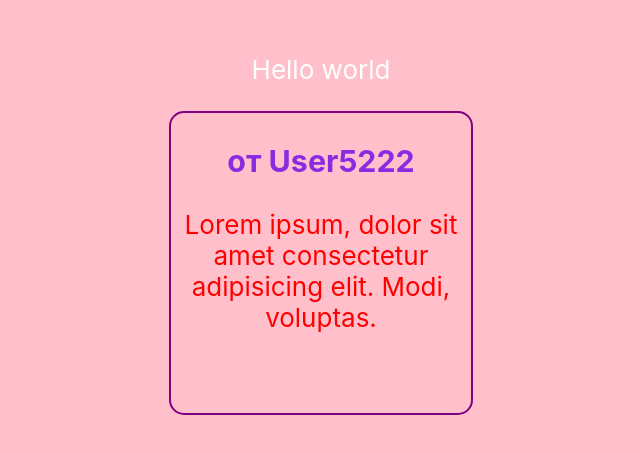
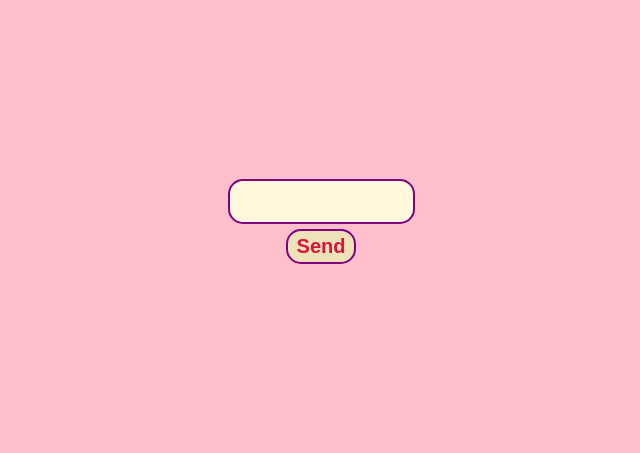
Before and after one commit to KazakOlga/React-GB, a React (Create React App) app in the folder react-gb/: page / in a window 1280 px wide. Shown: the part 179-632 px from the top of the page, without its empty margins (319-959 px from the left). Built offline with nearby package versions, Linux system fonts and the light colour scheme.

Commit message:
Lesson 2

```diff
--- a/react-gb/src/App.css
+++ b/react-gb/src/App.css
@@ -19,14 +19,47 @@
   color: white;
 }
 .message {
-  width: 300px;
-  height: 300px;
+  margin: 5px;
+  min-height: 100px;
+  width: 200px;
+  border: 2px solid purple;
+  border-radius: 15px;
+  background-color:cornsilk;
+  flex-wrap: wrap;
+
+}
+.author {
+  color: blueviolet;
+  font-size: 15px;
+}
+.body_message{
+  color: red;
+  font-size: 15px;
+}
+.input{
+  padding: 3px;
+  min-height: 35px;
+  background-color:cornsilk;
+  color: red;
   border: 2px solid purple;
   border-radius: 15px;
 }
-.author {
-  color: blueviolet;
+.input_button{
+margin-top: 5px;
+padding: 3px;
+height: 35px;
+width: 70px;
+border: 2px solid purple;
+border-radius: 15px;
+font-size: 20px;
+color: crimson;
+font-weight: bold;
+background-color: rgb(238, 227, 184);
+
 }
-.body_message{
-  color: red;
+.form{
+  margin: 5px;
+  display: flex;
+  flex-direction: column;
+  align-items: center;
 }
--- a/react-gb/src/App.js
+++ b/react-gb/src/App.js
@@ -1,17 +1,60 @@
+import React, { useState } from 'react';
 import './App.css';
 import Message from './message.js';
 
+const AUTHORS ={
+  Me:'Me',
+  Bot: 'Bot'
+}
+
 function App() {
+
+  const[messageList, setMessagelist]=React.useState([]);
+  const[inputValue,setInputValue]=React.useState('');
+
+  React.useEffect(()=>{
+    if(
+      messageList.length &&
+      messageList[messageList.length - 1].author != AUTHORS.Bot
+    ){
+      setTimeout(()=>{
+        setMessagelist((currentMessageList)=>[...currentMessageList,
+          {author:AUTHORS.Bot,text:'ВААААЗАААААП'},
+        ])
+      },1500)
+  }}, [messageList])
+
+
+  const handleMessageChange = (e) =>{
+    setInputValue(e.target.value)
+  }
+  const handleMessageSub = (e)=>{
+    e.preventDefault()
+
+    setMessagelist((currentMessageList)=>[...currentMessageList,
+      {author:AUTHORS.Me,text:inputValue},
+    ])
+    setInputValue('')
+  }
+
   return (
-    <div className="App">
-      <header className="App-header">
-        <p>
-          Hello world
-        </p>
-        <Message author={"User5222"} body={"Lorem ipsum, dolor sit amet consectetur adipisicing elit. Modi, voluptas."}/>
-      </header>
+    <div className="App App-header">
+      {messageList.map((message,index) => (
+        <Message key={index} text = {message.text} author={message.author}
+        />
+      ))}
+      <form className='form' onSubmit={handleMessageSub}>
+        <input
+        className="input"
+        value={inputValue}
+        onChange={handleMessageChange}
+        />
+        <button className ="input_button">Send</button>
+
+
+
+      </form>
     </div>
   );
 }
-
 export default App;
--- a/react-gb/src/message.js
+++ b/react-gb/src/message.js
@@ -4,7 +4,7 @@ function Message (props){
     return (
         <div className = "message">
             <h3 className = "author"> от {props.author} </h3>
-        <p className = "body_message"> {props.body} </p>
+        <p className = "body_message"> {props.text} </p>
             </div>
 
     )
```
